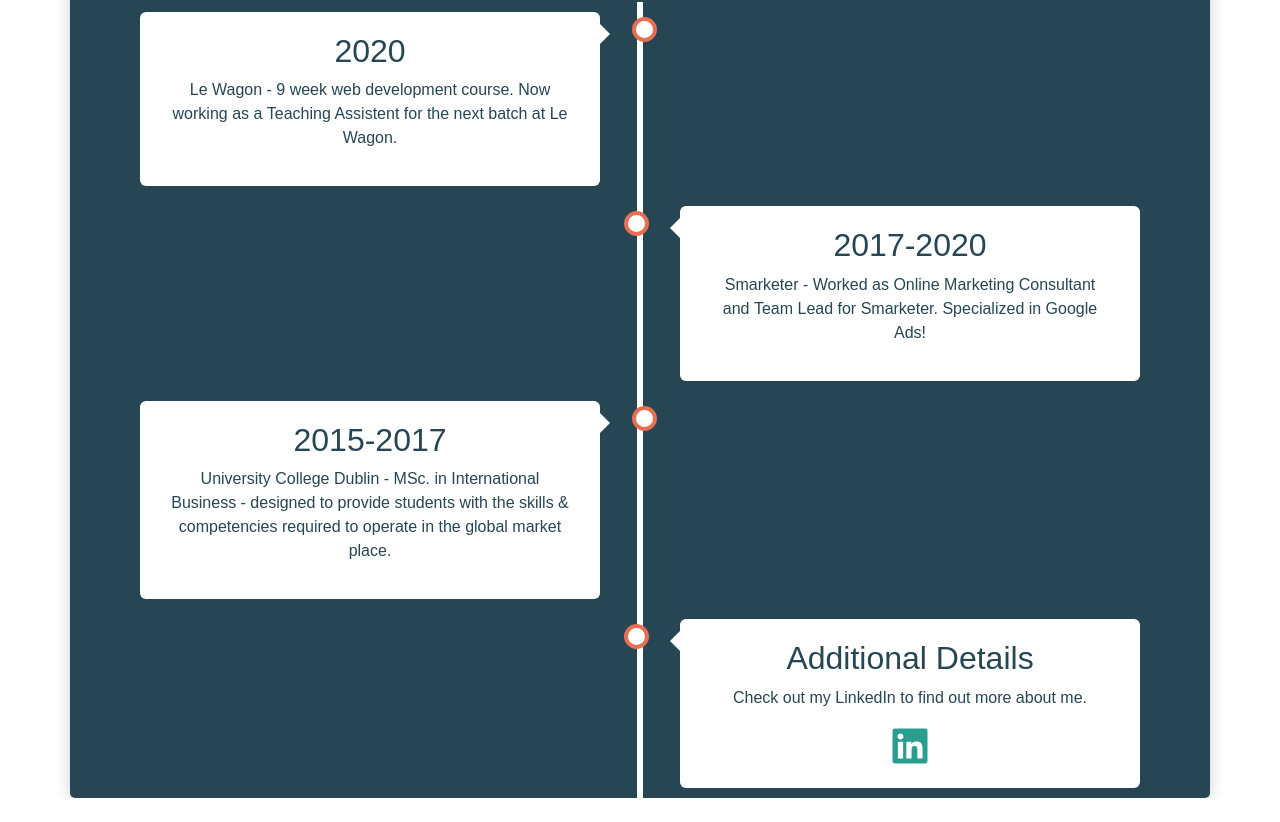
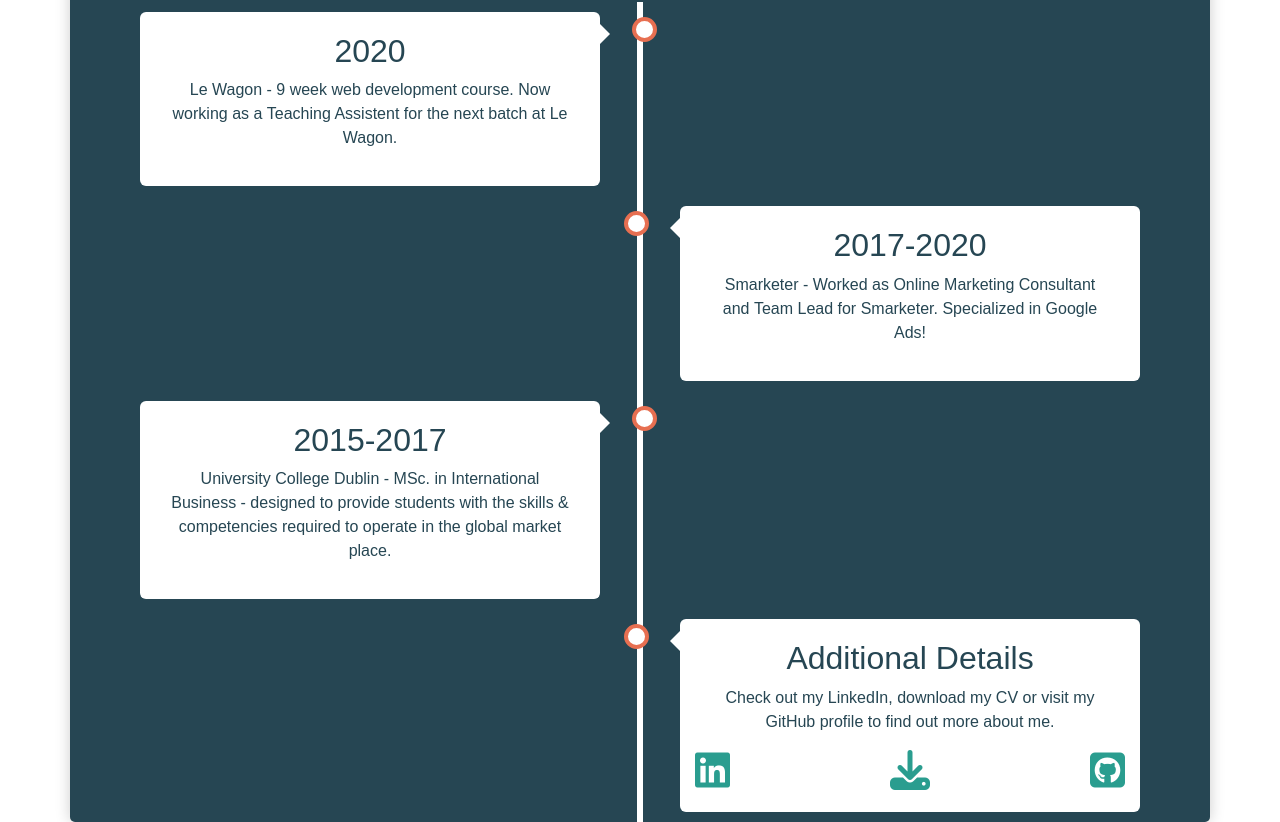
Before and after one commit to fenagel/portfolio, a React (Create React App) app: page /portfolio/resume in a window 1280 px wide. Shown: the part 167-989 px from the top of the page. Before the commit the page ends 965 px from the top, so only its background shows below. Built offline with nearby package versions, Linux system fonts and the light colour scheme.

Commit message:
added socials

```diff
--- a/src/Resume.js
+++ b/src/Resume.js
@@ -1,5 +1,6 @@
 import React from 'react';
 import Container from 'react-bootstrap/Container';
+import Row from 'react-bootstrap/Row';
 import './Resume.css';
 
 function Resume(props) {
@@ -28,8 +29,12 @@ function Resume(props) {
         <div class="container-timeline right">
           <div class="content">
             <h2>Additional Details</h2>
-            <p>Check out my LinkedIn to find out more about me.</p>
+            <p>Check out my LinkedIn, download my CV or visit my GitHub profile to find out more about me.</p>
+            <Row className="justify-content-between">
             <a target="blank" href="https://www.linkedin.com/in/fenagel/"><i className="fab fa-linkedin"></i></a>
+            <a target="blank" href="https://drive.google.com/file/d/10m00IihRkA_IRKkx4vsuDrUbtJHA1SHe/view?usp=sharing"><i class="fas fa-download"></i></a>
+            <a target="blank" href="https://github.com/fenagel"><i className="fab fa-github-square"></i></a>
+            </Row>
           </div>
         </div>
       </div>
```
